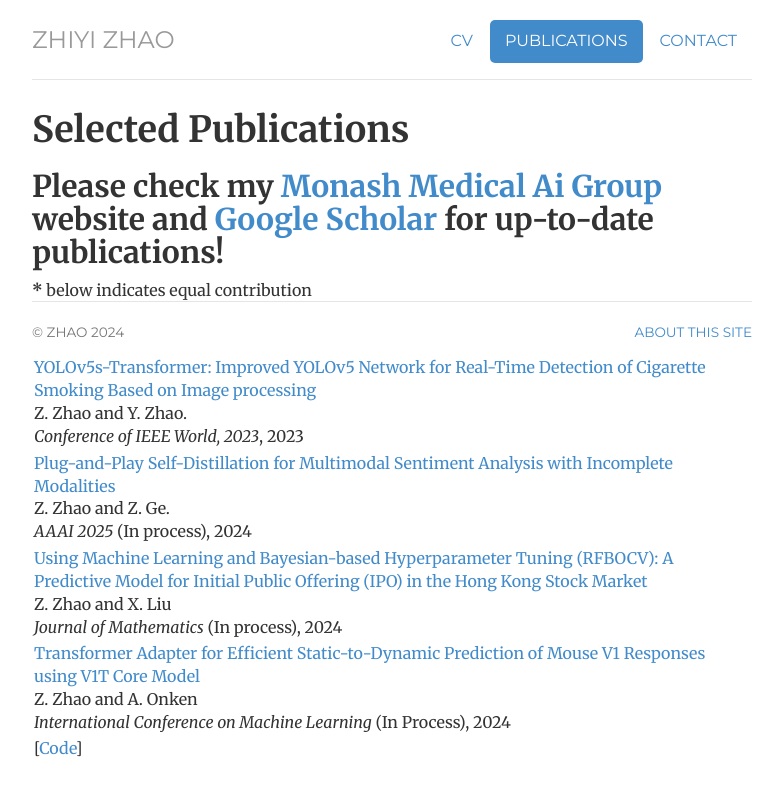
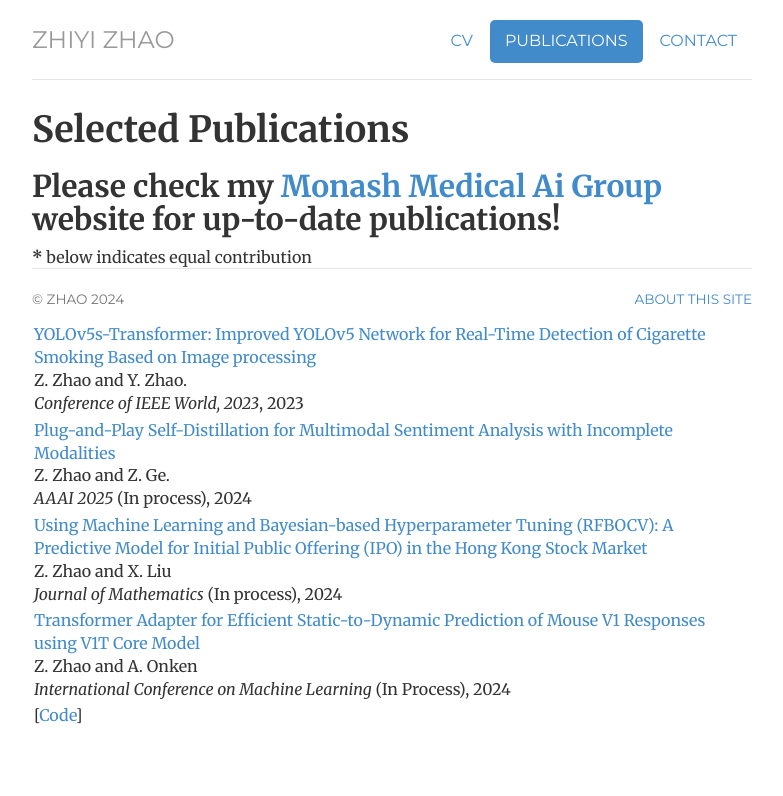
Before and after one commit to Zhiyi12/Zhiyi12.github.io, a Jekyll site: the page built from publications/index.html, in a window 1280 px wide. Shown: the top 796 px of the page, without its empty margins (248-1031 px from the left). Built offline with Jekyll 4.4.1, drawn with Linux system fonts in a browser that asks for light colours.

Commit message:
academic

```diff
--- a/about/index.html
+++ b/about/index.html
@@ -16,7 +16,7 @@ description: Credits and information about the website jmcglone.com, the persona
         <li>Built with <a href="http://getbootstrap.com/" title="Bootstrap 3.0">Bootstrap 3.0</a></li>
         <li>Using typefaces <a href="http://www.google.com/fonts/specimen/Merriweather" title ="Merriweather">Merriweather</a> by <a href="https://plus.google.com/106288796449831139244/about" title="Eben Sorkin">Eben Sorkin</a> and <a href="http://www.google.com/fonts/specimen/Montserrat" title="Montserrat">Montserrat</a> by <a href="http://www.zkysky.com.ar/" title="ZkySky Design">Julieta Ulanovsky</a></li>
         <li>Powered by <a href="http://jekyllrb.com/" title="Jekyll">Jekyll</a></li>
-        <li>Hosted on <a href="http://github.com/jmcglone/jmcglone.github.io" title="This site hosted on GitHub">GitHub</a> thanks to <a href="http://pages.github.com/" title="GitHub Pages">GitHub Pages</a></li>
+        <li>Hosted on <a href="http://github.com/zhiyi12/zhiyi12.github.io" title="This site hosted on GitHub">GitHub</a> thanks to <a href="http://pages.github.com/" title="GitHub Pages">GitHub Pages</a></li>
         <li>A work in progress</li>
       </ul>
 
--- a/publications/index.html
+++ b/publications/index.html
@@ -14,8 +14,7 @@ description: Current CV for Zhiyi Zhao, a deep learning engineer, project manage
 
 
 <h1 id="publication">Selected Publications</h1>
-<h2>Please check my <a href="https://www.monash.edu/mmai-group/publications">Monash Medical Ai Group</a> website and <a
-    href="http://scholar.google.com/citations?user=2wrS35MAAAAJ&amp;hl=en&amp;oi=ao">Google Scholar</a> for up-to-date publications!</h2>
+<h2>Please check my <a href="https://www.monash.edu/mmai-group/publications">Monash Medical Ai Group</a> website for up-to-date publications!</h2>
 
 <b>*</b> below indicates equal contribution<br />
 
```
